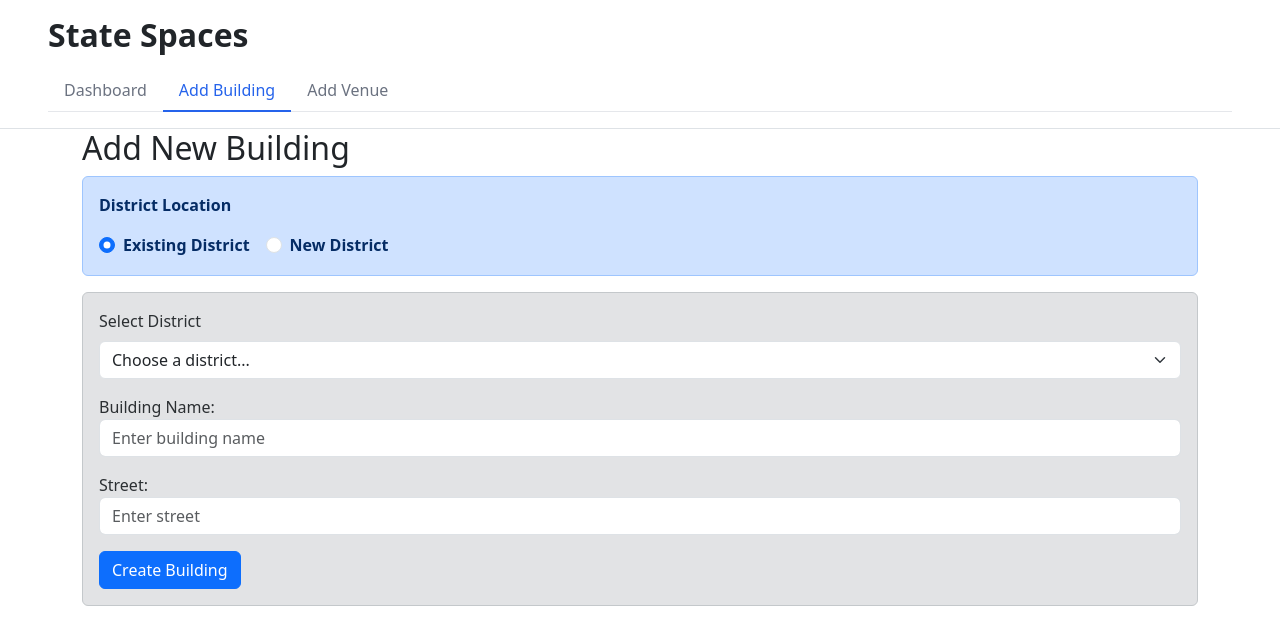
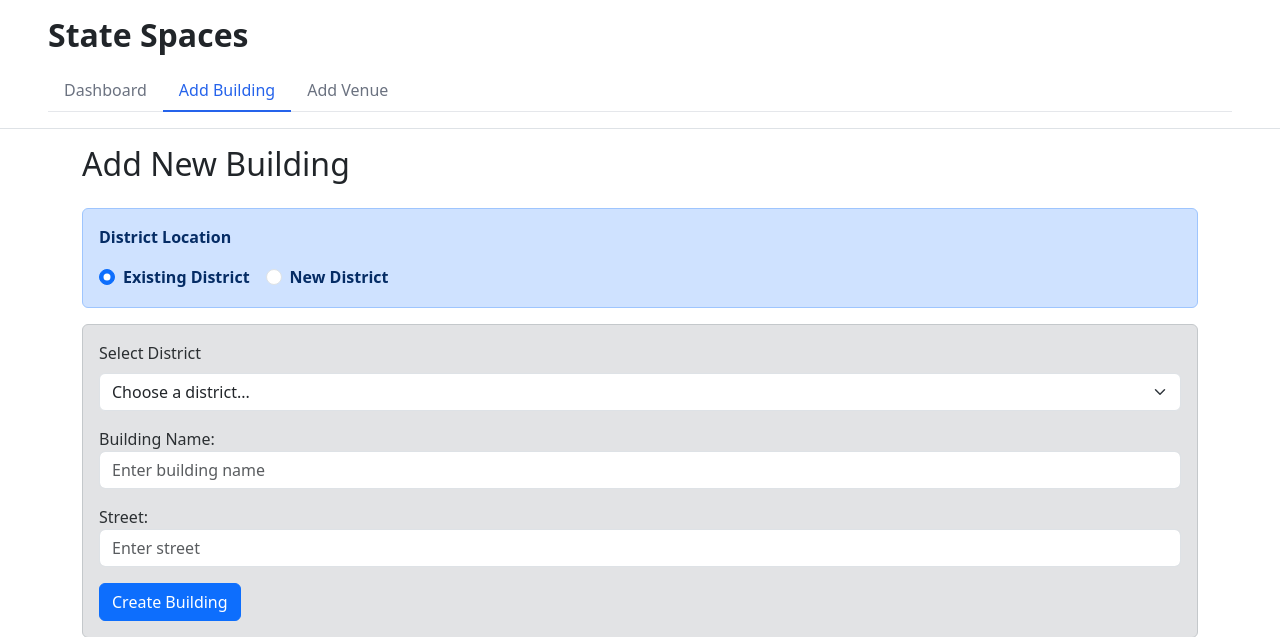
Before and after one commit to pris-matic/DBSolutions, a Django app: page /home/dashboard/add_building/ in a window 1280 px wide. Shown: the top 637 px of the page. Run offline with Django 5.2, Linux system fonts and the light colour scheme; data that the repository does not hold is empty.

Commit message:
Fixed spacing.

```diff
--- a/buildings_and_venues/templates/buildings_and_venues/add_building.html
+++ b/buildings_and_venues/templates/buildings_and_venues/add_building.html
@@ -2,7 +2,7 @@
 {% load static %}
 
 {% block content %}
-<h2>Add New Building</h2>
+	<h2 class="py-3">Add New Building</h2>
 	<form method="post" enctype="multipart/form-data">
 		{% csrf_token %}
 		<div class="alert alert-primary">
```
Lines whose indentation alone changed are shown as unchanged.
